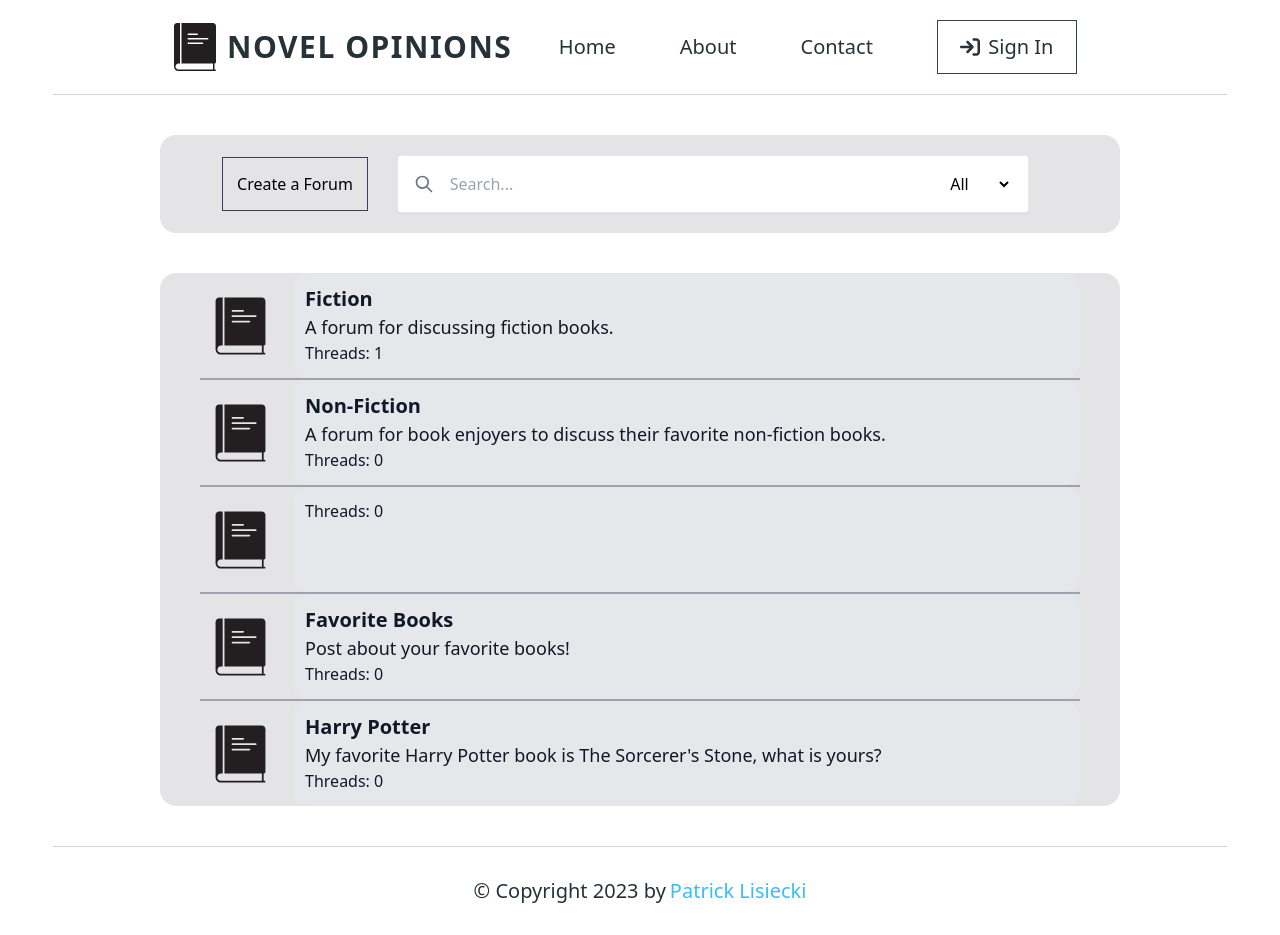
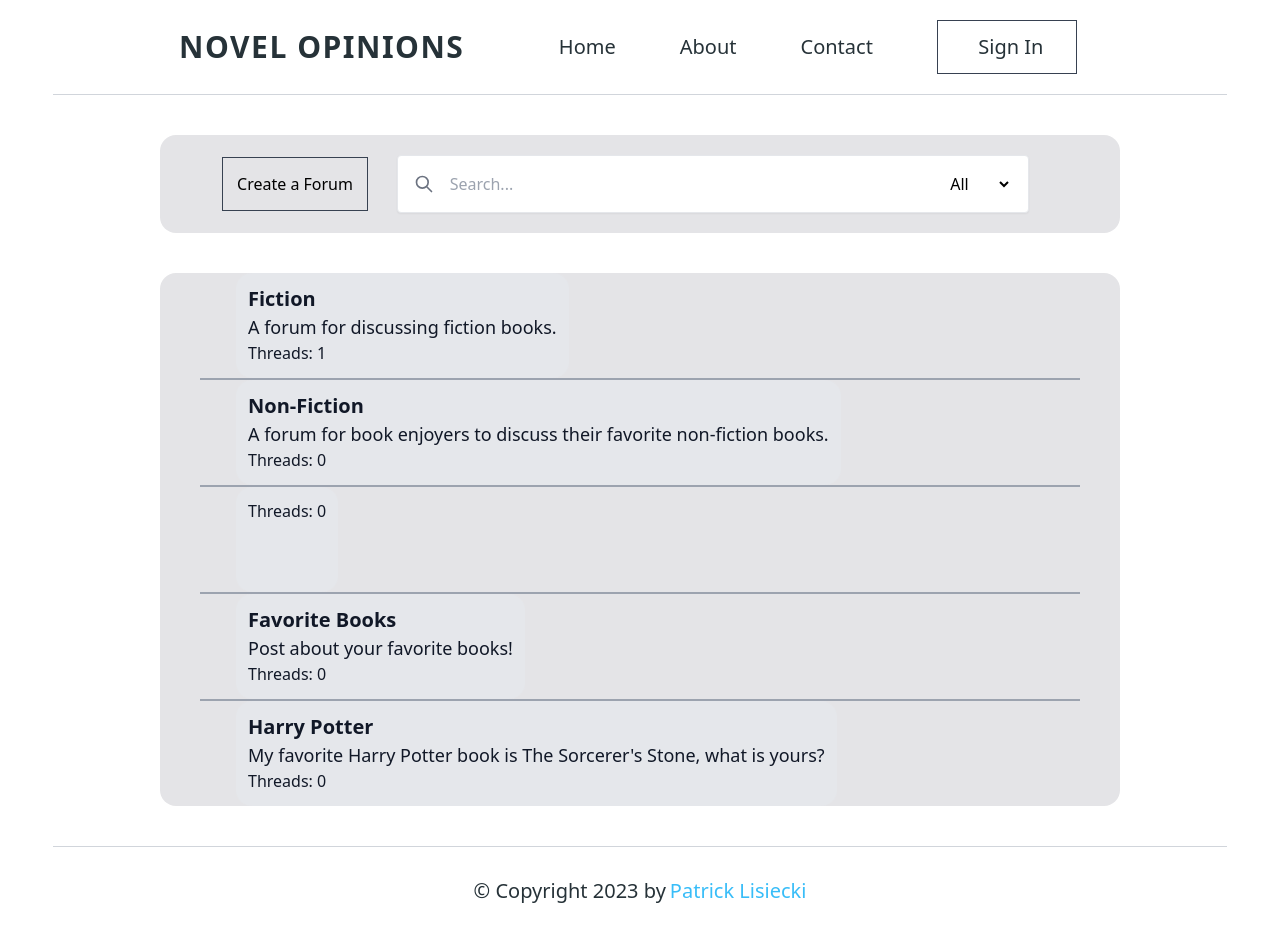
Before and after one commit to PatrickLisiecki/book-review-forum, a React (Vite) app: page /forums in a window 1280 px wide. Built offline with nearby package versions, Linux system fonts and the light colour scheme; data requests are answered from the project's data file.

Commit message:
Replaced images with icons

```diff
--- a/src/components/Modal.jsx
+++ b/src/components/Modal.jsx
@@ -1,5 +1,4 @@
 import { FontAwesomeIcon } from "@fortawesome/react-fontawesome";
-import { faSquareXmark } from "@fortawesome/free-solid-svg-icons";
 
 export default function Modal({ isVisible, hideModal, children }) {
     if (!isVisible) {
@@ -19,8 +18,8 @@ export default function Modal({ isVisible, hideModal, children }) {
                     <div className="flex justify-end">
                         <button onClick={hideModal} className="inline-block">
                             <FontAwesomeIcon
-                                icon={faSquareXmark}
-                                className="w-10 h-10 hover:text-sky-400"
+                                icon="fa-solid fa-xmark"
+                                className="w-6 h-6 p-2 text-midnight rounded-full border-2 border-midnight hover:text-sky-400 hover:border-sky-400"
                             />
                         </button>
                     </div>
--- a/src/components/NavButton.jsx
+++ b/src/components/NavButton.jsx
@@ -1,5 +1,4 @@
 import { FontAwesomeIcon } from "@fortawesome/react-fontawesome";
-import { faArrowRightToBracket } from "@fortawesome/free-solid-svg-icons";
 
 export default function NavButton({ showSignInModal, btnText }) {
     return (
@@ -7,7 +6,7 @@ export default function NavButton({ showSignInModal, btnText }) {
             onClick={showSignInModal}
             className="min-w-[140px] flex justify-center items-center p-3 border border-gray-700 hover:border-sky-500 hover:text-sky-500 hover:-translate-y-[2px] focus:outline-none"
         >
-            <FontAwesomeIcon icon={faArrowRightToBracket} />
+            <FontAwesomeIcon icon={"fa-solid fa-arrow-right-to-bracket"} />
             <span className="ml-2">{btnText}</span>
         </button>
     );
--- a/src/components/Navbar.jsx
+++ b/src/components/Navbar.jsx
@@ -1,3 +1,4 @@
+import { FontAwesomeIcon } from "@fortawesome/react-fontawesome";
 import { Link } from "react-router-dom";
 import NavButton from "./NavButton";
 
@@ -7,11 +8,12 @@ export default function Navbar({ showSignInModal }) {
             <div className="w-10/12 p-5 mx-auto flex justify-between">
                 <div className="w-full flex justify-start items-center">
                     <div className="flex flex-row items-center gap-2">
-                        <img
-                            src="/src/assets/images/darkLogo.svg"
-                            alt="Logo"
-                            className="w-12 h-12"
-                        />
+                        <Link to="/">
+                            <FontAwesomeIcon
+                                icon="fa-bookmark"
+                                className="w-10 h-10 text-midnight cursor-pointer hover:text-sky-500 hover:-translate-y-[2px]"
+                            />
+                        </Link>
                         <span className="uppercase text-3xl font-semibold tracking-wider text-midnight">
                             Novel Opinions
                         </span>
--- a/src/pages/CreateForum/CreateForumForm.jsx
+++ /dev/null
@@ -1,84 +0,0 @@
-import { Form, Link, redirect } from "react-router-dom";
-
-export const action = async ({ request, params }) => {
-    let forumData = Object.fromEntries(await request.formData());
-
-    forumData.id = Math.floor(Math.random() * 100) + 1;
-    forumData.thread_count = 0;
-
-    console.log(forumData);
-
-    const response = await fetch("http://localhost:3000/forum", {
-        method: "POST",
-        headers: {
-            "Content-Type": "application/json",
-        },
-        body: JSON.stringify(forumData),
-    });
-
-    if (!response.ok) {
-        throw response;
-    }
-
-    return redirect("/forums");
-};
-
-export default function CreateForumForm() {
-    return (
-        <div className="w-6/12 mx-auto my-40 p-5 rounded-xl bg-zinc-300">
-            <Form method="POST" className="flex flex-col gap-2">
-                <div className="flex flex-row justify-between items-center">
-                    <span className="font-semibold align-center text-3xl text-midnight">
-                        Create a New Forum
-                    </span>
-                </div>
-
-                <fieldset className="flex flex-col gap-1 mt-2">
-                    <label
-                        htmlFor="name"
-                        className="text-xl font-semibold text-midnight"
-                    >
-                        Name
-                    </label>
-                    <input
-                        type="text"
-                        name="name"
-                        id="name"
-                        placeholder="Name"
-                        className="p-3 border-2 border-gray-400 bg-white focus:outline-none"
-                    />
-                </fieldset>
-
-                <fieldset className="flex flex-col gap-1 mt-2">
-                    <label
-                        htmlFor="description"
-                        className="text-xl font-semibold text-midnight"
-                    >
-                        Description
-                    </label>
-                    <textarea
-                        id="description"
-                        name="description"
-                        rows="4"
-                        className="p-3 border-2 border-gray-400 bg-white focus:outline-none"
-                        placeholder="Describe your forum..."
-                    ></textarea>
-                </fieldset>
-
-                <fieldset className="flex flex-row justify-evenly mt-2">
-                    <Link
-                        to="/forums"
-                        className="w-1/3 bg-gray-700 px-7 py-3 text-center rounded-xl cursor-pointer text-white hover:bg-gray-600 hover:border-gray-600"
-                    >
-                        Go Back
-                    </Link>
-                    <input
-                        type="submit"
-                        value="Create Forum"
-                        className="w-1/3 bg-gray-700 px-7 py-3 rounded-xl cursor-pointer text-white hover:bg-gray-600 hover:border-gray-600"
-                    />
-                </fieldset>
-            </Form>
-        </div>
-    );
-}
--- a/src/pages/ForumsPage/ForumList.jsx
+++ b/src/pages/ForumsPage/ForumList.jsx
@@ -1,17 +1,19 @@
+import { FontAwesomeIcon } from "@fortawesome/react-fontawesome";
 import { Link } from "react-router-dom";
 
 function ForumLink({ forum }) {
     const { id, name, description, thread_count } = forum;
 
     return (
-        <li className="w-11/12 mx-auto border-t border-b border-gray-400 bg-none first:border-t-0 last:border-b-0">
+        <li className="w-11/12 mx-auto flex flex-row justify-between border-t border-b border-gray-400 bg-none first:border-t-0 last:border-b-0">
             <div className="h-[105px] flex justify-start overflow-hidden">
                 <div className="w-auto p-3 flex justify-center items-center">
-                    <img
-                        src="src/assets/images/darkLogo.svg"
-                        alt="Forum Image"
-                        className="w-16 h-16"
-                    />
+                    <Link to={`/forums/${id}`}>
+                        <FontAwesomeIcon
+                            icon="fa-comments"
+                            className="w-16 h-16 text-midnight cursor-pointer hover:text-sky-500 hover:-translate-y-[2px]"
+                        />
+                    </Link>
                 </div>
                 <div className="w-full p-3 ml-3 text-gray-900 flex-col content-start rounded-2xl bg-gray-200">
                     <Link to={`/forums/${id}`} className="hover:underline">
--- a/src/pages/ForumsPage/SearchBar.jsx
+++ b/src/pages/ForumsPage/SearchBar.jsx
@@ -1,5 +1,6 @@
+import { FontAwesomeIcon } from "@fortawesome/react-fontawesome";
+import { Link } from "react-router-dom";
 import { useState } from "react";
-import { Link } from "react-router-dom";
 
 export default function SearchBar({ data }) {
     // State for search bar
@@ -77,13 +78,12 @@ export default function SearchBar({ data }) {
                     {searchQuery && searchResults.length > 0 && (
                         <div className="w-full max-h-screen mt-2 flex flex-col gap-4 absolute z-50 p-5 overflow-auto text-midnight border border-zinc-600 rounded bg-zinc-400">
                             {searchResults.map((result, i) => (
-                                <Link to="/" key={i}>
+                                <Link to={`/forums/${result.id}`} key={i}>
                                     <div className="w-full max-h-20 flex flex-row justify-evenly overflow-hidden p-2 rounded-lg bg-zinc-200">
                                         <div className="flex justify-center">
-                                            <img
-                                                src="src/assets/images/darkLogo.svg"
-                                                alt="Forum Placeholder Image"
-                                                className="w-12 h-12"
+                                            <FontAwesomeIcon
+                                                icon="fa-solid fa-link"
+                                                className="w-12 h-12 text-midnight cursor-pointer hover:text-sky-500"
                                             />
                                         </div>
                                         <div className="w-9/12 text-midnight flex-col content-start">
--- a/src/pages/Homepage/HomepageNavbar.jsx
+++ b/src/pages/Homepage/HomepageNavbar.jsx
@@ -1,3 +1,4 @@
+import { FontAwesomeIcon } from "@fortawesome/react-fontawesome";
 import { Link } from "react-router-dom";
 import React from "react";
 
@@ -7,11 +8,12 @@ export default function HomepageNavbar() {
             <div className="w-10/12 p-5 mx-auto flex justify-between">
                 <div className="w-full flex justify-start items-center">
                     <div className="flex flex-row items-center gap-2">
-                        <img
-                            className="w-12 h-12"
-                            src="src/assets/images/darkLogo.svg"
-                            alt="Logo"
-                        />
+                        <Link to="/">
+                            <FontAwesomeIcon
+                                icon="fa-bookmark"
+                                className="w-10 h-10 text-midnight cursor-pointer hover:text-sky-500 hover:-translate-y-[2px]"
+                            />
+                        </Link>
                         <span className="uppercase text-3xl font-semibold tracking-wider text-midnight">
                             Novel Opinions
                         </span>
@@ -38,7 +40,7 @@ export default function HomepageNavbar() {
                             <Link to="/forums">
                                 <button
                                     type="button"
-                                    className="px-6 py-3 border border-gray-700 hover:border-sky-500 hover:text-sky-500 hover:-translate-y-[2px] focus:outline-none"
+                                    className="min-w-[140px] flex justify-center items-center p-3 border border-gray-700 hover:border-sky-500 hover:text-sky-500 hover:-translate-y-[2px] focus:outline-none"
                                 >
                                     Go to Forum
                                 </button>
```
